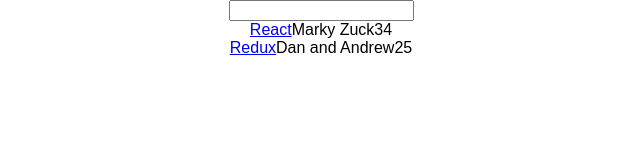
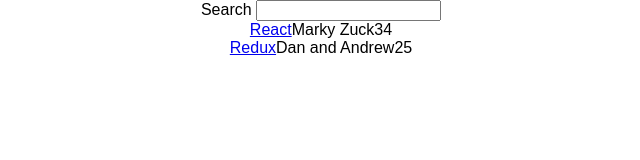
Before and after one commit to DavidJaimesDesign/hackernews-clone, a React (Create React App) app: page / in a window 1280 px wide. Shown: the top 160 px of the page, without its empty margins (319-959 px from the left). Built offline with nearby package versions, Linux system fonts and the light colour scheme.

Commit message:
Stateless functions are scary sounding but easy

```diff
--- a/src/App.js
+++ b/src/App.js
@@ -43,22 +43,22 @@
     const {query , list} = this.state;
     return (
       <div className="App">
-        <Search value={query} onChange={this.onSearchChange}/>
-	<Table list={list} pattern={query}/>
+	<Search value={query} onChange={this.onSearchChange}>
+	   Search
+        </Search>
+        <Table list={list} pattern={query}/>
       </div>
     );
   }
 }
 
-class Search extends Component {
-  render() {
-    const { value, onChange } = this.props;
+const Search= ({ value, onChange, children}) => {
+    //do something here
     return(
       <form>
-        <input type = "text" value = {value} onChange = {onChange} />
+        {children} <input type="text" value={value} onChange={onChange} />
       </form>
     );
-  }
 }
 
 class Table extends Component {
```
Also changed, not shown: 1 other file (tests, documents, lock files or other folders).
